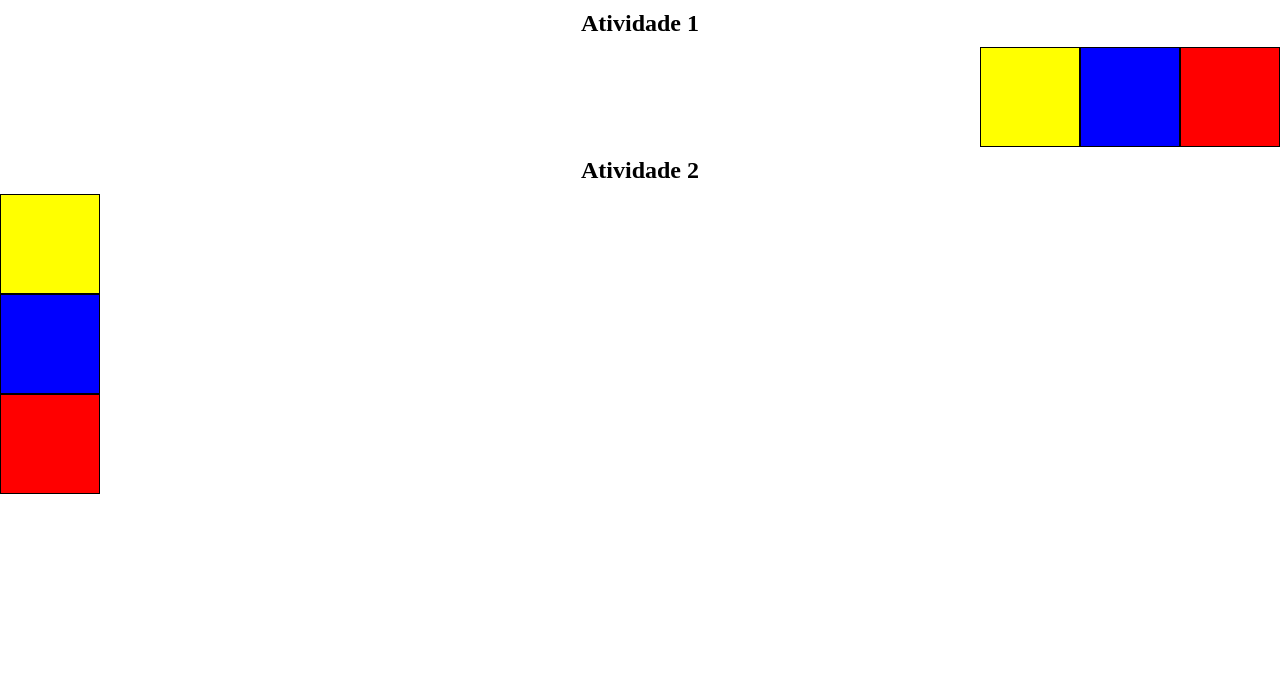
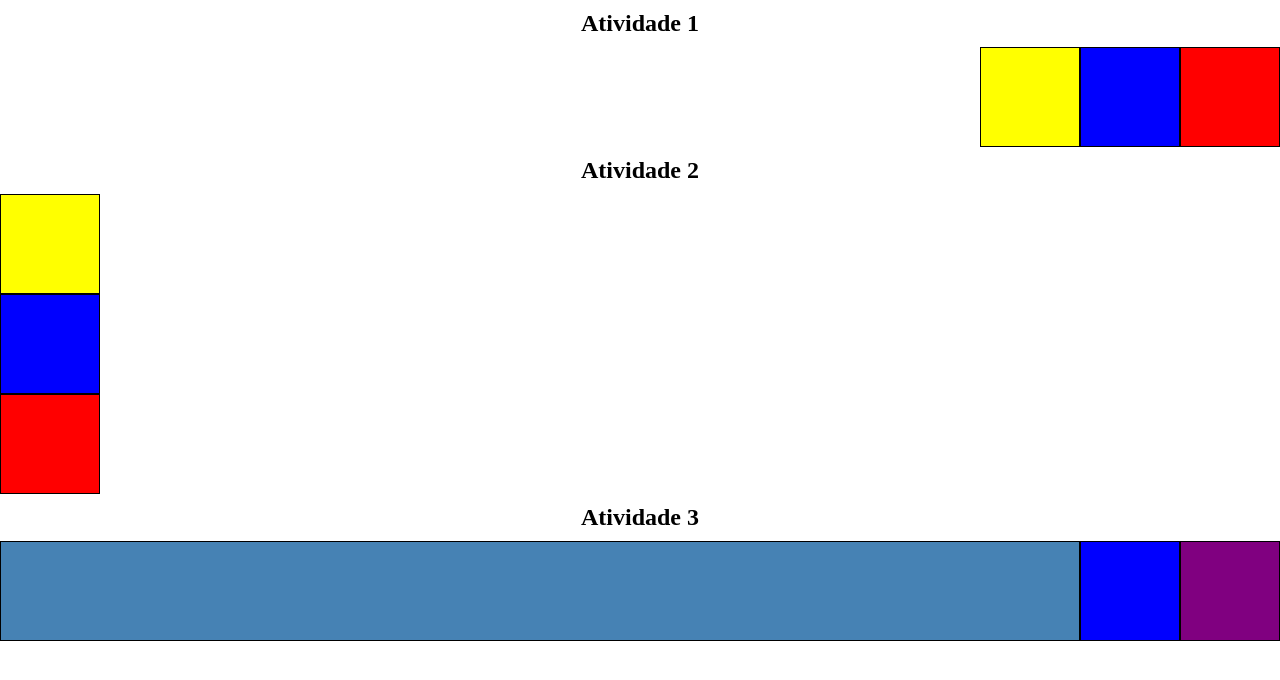
Before and after one commit to ItzTas/exercicios-da-faculdade-de-react-e-ui-first, a React (Vite) app in the folder mobile-first/tp1/: page / in a window 1280 px wide. Shown: the top 680 px of the page. Built offline with nearby package versions, Linux system fonts and the light colour scheme; the HTML template or start-up script is replaced by a standard one.

Commit message:
atividade 3 feita

```diff
--- a/mobile-first/tp1/src/App.jsx
+++ b/mobile-first/tp1/src/App.jsx
@@ -2,6 +2,7 @@ import './App.css';
 import React from 'react';
 import Ex1atv1 from './atv1/ex1/ex1atv1';
 import Ex2atv1 from './atv1/ex2/ex2atv1';
+import Ex1atv2 from './atv2/ex1/ex1atv2';
 
 export default function App() {
   return (
@@ -14,6 +15,10 @@ export default function App() {
         <h2 className='atividade-num'>Atividade 2</h2>
         <Ex2atv1 />
       </section>
+      <section>
+        <h2 className='atividade-num'>Atividade 3</h2>
+        <Ex1atv2 />
+      </section>
     </main>
   );
 }
--- /dev/null
+++ b/mobile-first/tp1/src/atv2/ex1/ex1atv2.css
@@ -0,0 +1,22 @@
+.ex1atv2_container {
+    display: flex;
+}
+
+[class*=ex1atv2_box-] {
+    width: 100px;
+    height: 100px;
+
+}
+
+.ex1atv2_box-1 {
+    flex-grow: 2;
+    background-color: steelblue;
+}
+
+.ex1atv2_box-2 {
+    background-color: blue;
+}
+
+.ex1atv2_box-3 {
+    background-color: purple;
+}
--- /dev/null
+++ b/mobile-first/tp1/src/atv2/ex1/ex1atv2.jsx
@@ -0,0 +1,14 @@
+import React from 'react';
+import './ex1atv2.css';
+
+function Ex1atv2() {
+  return (
+    <div className='ex1atv2_container'>
+      <div className='ex1atv2_box-1' />
+      <div className='ex1atv2_box-2' />
+      <div className='ex1atv2_box-3' />
+    </div>
+  );
+}
+
+export default Ex1atv2;
```
